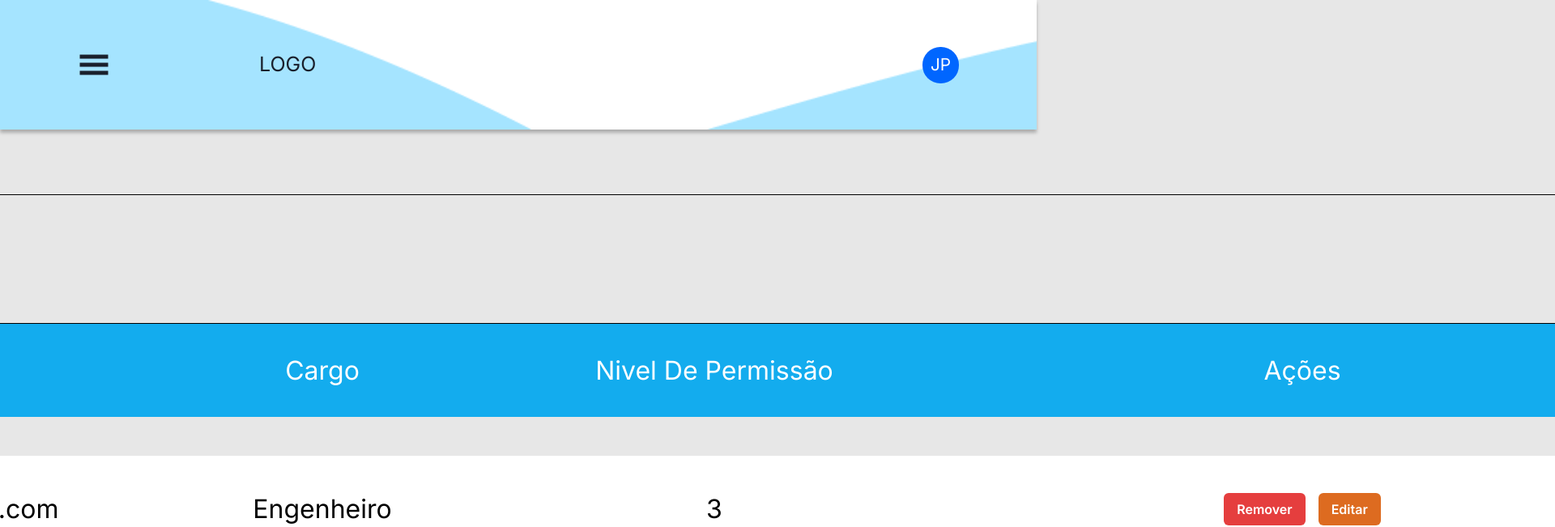
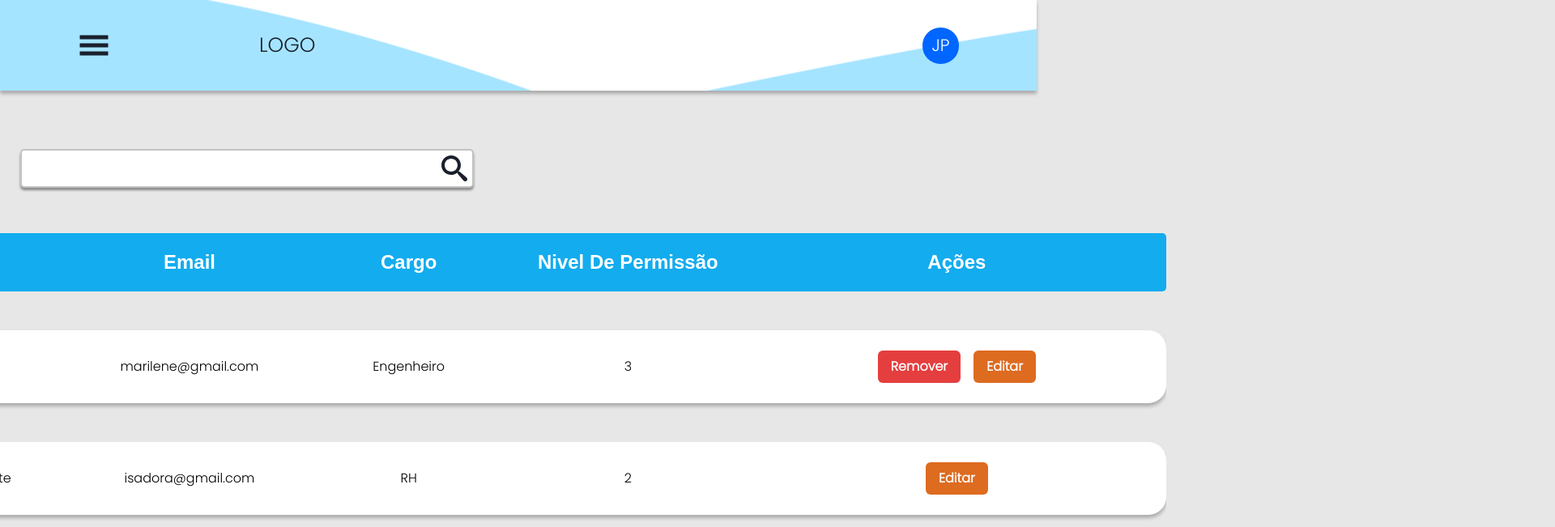
Before and after one commit to BuzzTech-API/Synergy-FrontEnd, a Next.js app: page / in a window 1280 px wide. Shown: the top 651 px of the page at 81% size, 1920 px wide, since content can reach past the window. Built offline with nearby package versions, Linux system fonts and the light colour scheme.

Commit message:
fix: redimensionamento de componentes e estilização da tabela.

```diff
--- a/app/chakraConfigs/Theme.tsx
+++ b/app/chakraConfigs/Theme.tsx
@@ -4,12 +4,15 @@ import { SwitchStyle } from "../components/switch/SwitchStyle";
 import CardNewStyles from "../components/cards/CardStyles";
 import { BadgeStyle } from "../components/badge/BadgeStyles";
 import InputNewStyles from "../components/inputs/Input";
+import { HeadingStyle } from "../components/heading/HeadingStyle";
 
 const theme = extendTheme({
   styles: {
     global: {
       'html, body': {
         backgroundColor: '#E7E7E7',
+        fontFamily: "Poppins",
+        fontSize: '1rem'
       }
     }
   },
@@ -17,7 +20,9 @@ const theme = extendTheme({
     Card: CardNewStyles,
     Switch: SwitchStyle,
     Badge: BadgeStyle,
-    Input: InputNewStyles
+    Input: InputNewStyles,
+    Heading: HeadingStyle,
+
   }
 })
 
--- a/app/components/Navbar/NavbarRoot.tsx
+++ b/app/components/Navbar/NavbarRoot.tsx
@@ -12,7 +12,7 @@ export default function NavbarRoot({ children }: NavbarRootProps) {
         <Flex
             zIndex='999'
             w='100vw'
-            h='10rem'
+            h='7rem'
             bg='white'
             alignItems='center'
             boxShadow="0px 4px 4px rgba(0, 0, 0, 0.25)"
--- /dev/null
+++ b/app/components/heading/HeadingStyle.tsx
@@ -0,0 +1,22 @@
+import { defineStyleConfig } from "@chakra-ui/react";
+
+export const HeadingStyle = defineStyleConfig({
+
+    baseStyle:{
+        fontFamily: '"DM Sans", sans-serif',
+        fontWeight: 'bold'
+    },
+    variants: {
+        big:{
+            fontSize: "32px"
+        },
+        medium: {
+            fontSize: "24px"
+        }
+    },
+    defaultProps: {
+        size: '',
+        variant: 'medium',
+        colorScheme: '',
+      }
+})
--- a/app/components/tabela/TabBarUsuario.tsx
+++ b/app/components/tabela/TabBarUsuario.tsx
@@ -35,7 +35,7 @@ export default function TabBarUsuario({ nome, email, cargo, nivel, tipo }: TabBa
 
         <Grid
             bg='white'
-            h='10%'
+            h='90px'
             borderRadius='22px'
             templateColumns='repeat(6, 1fr)'
             gap={6}
@@ -46,7 +46,7 @@ export default function TabBarUsuario({ nome, email, cargo, nivel, tipo }: TabBa
                     alignItems='center'
                     justifyContent='center'
                     h='100%'>
-                    <Text color='black' fontSize='2rem'>
+                    <Text color='black' fontSize='1rem'>
                         {nome}
                     </Text>
                 </Flex>
@@ -56,7 +56,7 @@ export default function TabBarUsuario({ nome, email, cargo, nivel, tipo }: TabBa
                     alignItems='center'
                     justifyContent='center'
                     h='100%'>
-                    <Text color='black' fontSize='2rem'>
+                    <Text color='black' fontSize='1rem'>
                         {email}
                     </Text>
                 </Flex>
@@ -66,7 +66,7 @@ export default function TabBarUsuario({ nome, email, cargo, nivel, tipo }: TabBa
                     alignItems='center'
                     justifyContent='center'
                     h='100%'>
-                    <Text color='black' fontSize='2rem'>
+                    <Text color='black' fontSize='1rem'>
                         {cargo}
                     </Text>
                 </Flex>
@@ -76,7 +76,7 @@ export default function TabBarUsuario({ nome, email, cargo, nivel, tipo }: TabBa
                     alignItems='center'
                     justifyContent='center'
                     h='100%'>
-                    <Text color='black' fontSize='2rem'>
+                    <Text color='black' fontSize='1rem'>
                         {nivel.toString()}
                     </Text>
                 </Flex>
--- a/app/components/tabela/TabUsuarios.tsx
+++ b/app/components/tabela/TabUsuarios.tsx
@@ -1,6 +1,6 @@
 'use client'
 
-import { Box, Text, Flex, Heading, IconButton, Input, InputGroup, InputRightElement, Grid, GridItem, HStack } from "@chakra-ui/react";
+import { Box, Flex, Heading, IconButton, Input, InputGroup, InputRightElement, Grid, GridItem, HStack } from "@chakra-ui/react";
 import { ImSearch } from "react-icons/im";
 import TabBarUsuario from "./TabBarUsuario";
 
@@ -9,17 +9,14 @@ export default function TabUsuarios() {
     return (
 
         <Box
-            w='180rem'
+            w='100rem'
             h='100rem'>
-
             <Flex
-                border='1px solid black'
                 h='10%'>
                 <HStack
                     gap='2rem'>
                     <Heading
-                        as='h2'
-                        fontSize='2.5rem'>
+                        variant='big'>
                         Pesquisar
                     </Heading>
                     <Flex
@@ -41,7 +38,7 @@ export default function TabUsuarios() {
                 h='90%'>
                 <Grid
                     bg='#13ACEE'
-                    h='8%'
+                    h='5%'
                     borderRadius='5px'
                     templateColumns='repeat(6, 1fr)'
                     gap={6}>
@@ -50,9 +47,9 @@ export default function TabUsuarios() {
                             alignItems='center'
                             justifyContent='center'
                             h='100%'>
-                            <Text color='white' fontSize='2rem'>
+                            <Heading color='white'>
                                 Nome
-                            </Text>
+                            </Heading>
                         </Flex>
                     </GridItem>
                     <GridItem colSpan={1}>
@@ -60,9 +57,9 @@ export default function TabUsuarios() {
                             alignItems='center'
                             justifyContent='center'
                             h='100%'>
-                            <Text color='white' fontSize='2rem'>
+                            <Heading color='white' >
                                 Email
-                            </Text>
+                            </Heading>
                         </Flex>
                     </GridItem>
                     <GridItem colSpan={1}>
@@ -70,9 +67,9 @@ export default function TabUsuarios() {
                             alignItems='center'
                             justifyContent='center'
                             h='100%'>
-                            <Text color='white' fontSize='2rem'>
+                            <Heading color='white' >
                                 Cargo
-                            </Text>
+                            </Heading>
                         </Flex>
                     </GridItem>
                     <GridItem colSpan={1}>
@@ -80,9 +77,9 @@ export default function TabUsuarios() {
                             alignItems='center'
                             justifyContent='center'
                             h='100%'>
-                            <Text color='white' fontSize='2rem'>
+                            <Heading color='white' >
                                 Nivel De Permissão
-                            </Text>
+                            </Heading>
                         </Flex>
                     </GridItem>
                     <GridItem colSpan={2}>
@@ -90,15 +87,15 @@ export default function TabUsuarios() {
                             alignItems='center'
                             justifyContent='center'
                             h='100%'>
-                            <Text color='white' fontSize='2rem'>
+                            <Heading color='white'>
                                 Ações
-                            </Text>
+                            </Heading>
                         </Flex>
                     </GridItem>
                 </Grid>
 
                 <Box
-                    h='92%'
+                    h='95%'
                     overflowY='auto'>
                     <TabBarUsuario nome="Marilene" cargo="Engenheiro" email="marilene@gmail.com" nivel={3} tipo="administrador" />
                     <TabBarUsuario nome="Isadora Leite" cargo="RH" email="isadora@gmail.com" nivel={2} tipo="comum" />
--- a/app/layout.tsx
+++ b/app/layout.tsx
@@ -1,9 +1,9 @@
 import type { Metadata } from "next";
-import { Inter } from "next/font/google";
+import { Poppins } from "next/font/google";
 import "./globals.css";
 import { Providers } from "./chakraConfigs/Providers";
 
-const inter = Inter({ subsets: ["latin"] });
+const poppins = Poppins({weight: '300', subsets:['latin']});
 
 export const metadata: Metadata = {
   title: "Create Next App",
@@ -16,8 +16,8 @@ export default function RootLayout({
   children: React.ReactNode;
 }>) {
   return (
-    <html lang="en">
-      <body className={inter.className}><Providers>{children}</Providers></body>
+    <html lang="pt-br">
+      <body className={poppins.className}><Providers>{children}</Providers></body>
     </html>
   );
 }
--- a/app/page.tsx
+++ b/app/page.tsx
@@ -2,6 +2,7 @@
 import { Flex } from "@chakra-ui/react";
 import { Navbar } from "./components/navbar/Navbar";
 import TabUsuarios from "./components/tabela/TabUsuarios";
+import { Cards } from "./components/cards";
 
 export default function Home() {
 
@@ -12,8 +13,14 @@ export default function Home() {
         <Navbar.Perfil user='JP' />
       </Navbar.Root>
 
-      <Flex alignSelf={'center'} justifySelf={'center'} justify={"center"} direction={"column"} gap={'5px'} width={'100%'} align={'center'} pt={'15em'} pb='20em'>
+      <Flex alignSelf={'center'} justifySelf={'center'} justify={"center"} direction={"column"} gap={'5px'} width={'100%'} align={'center'} pt={'8em'} pb='20em'>
           <TabUsuarios/>
+          {/* <Cards.Root>
+            <Cards.Header>
+              Teste
+            </Cards.Header>
+            <Cards.BodySala/>
+          </Cards.Root> */}
       </Flex>
       <div>
 
```
